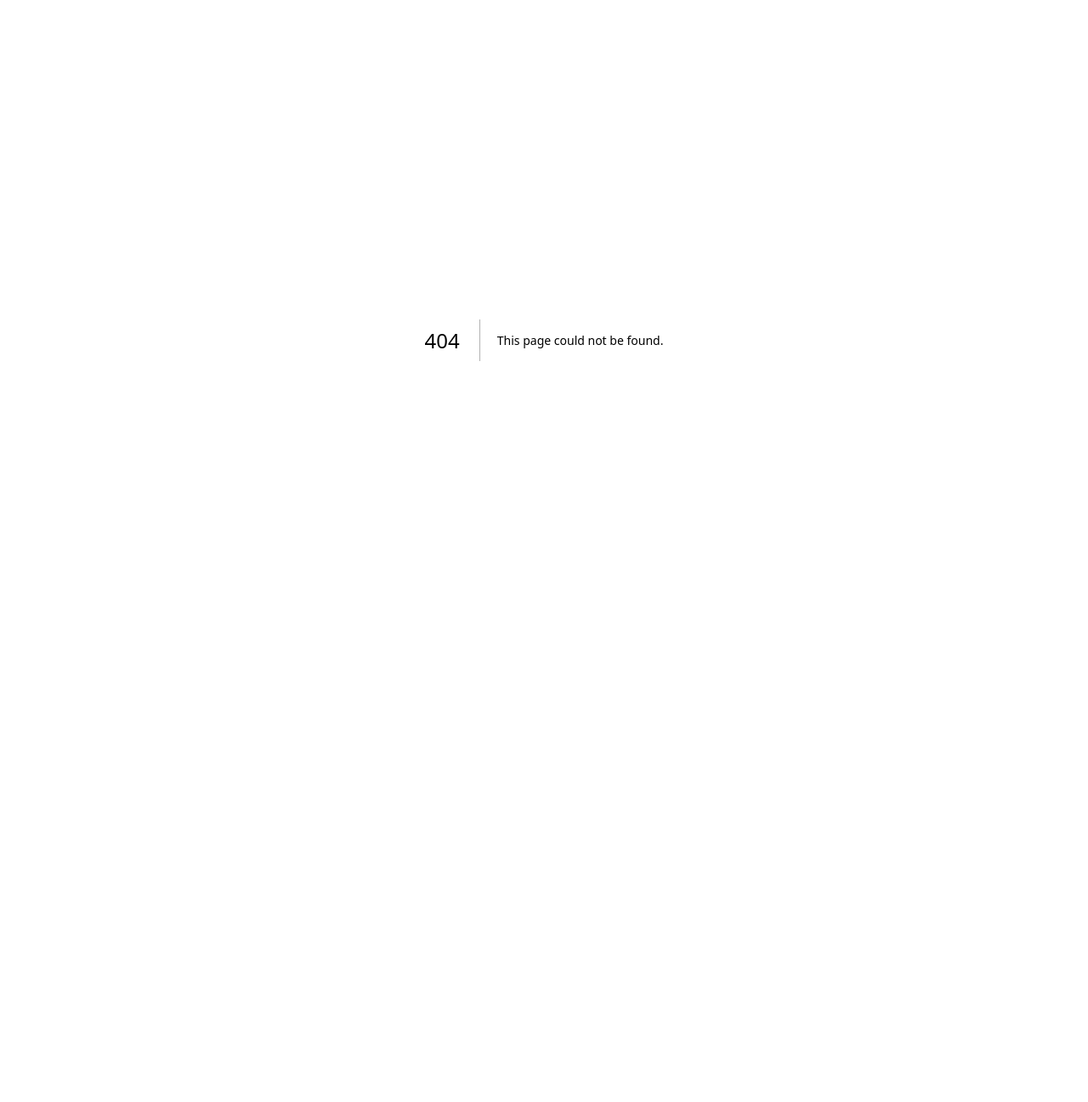
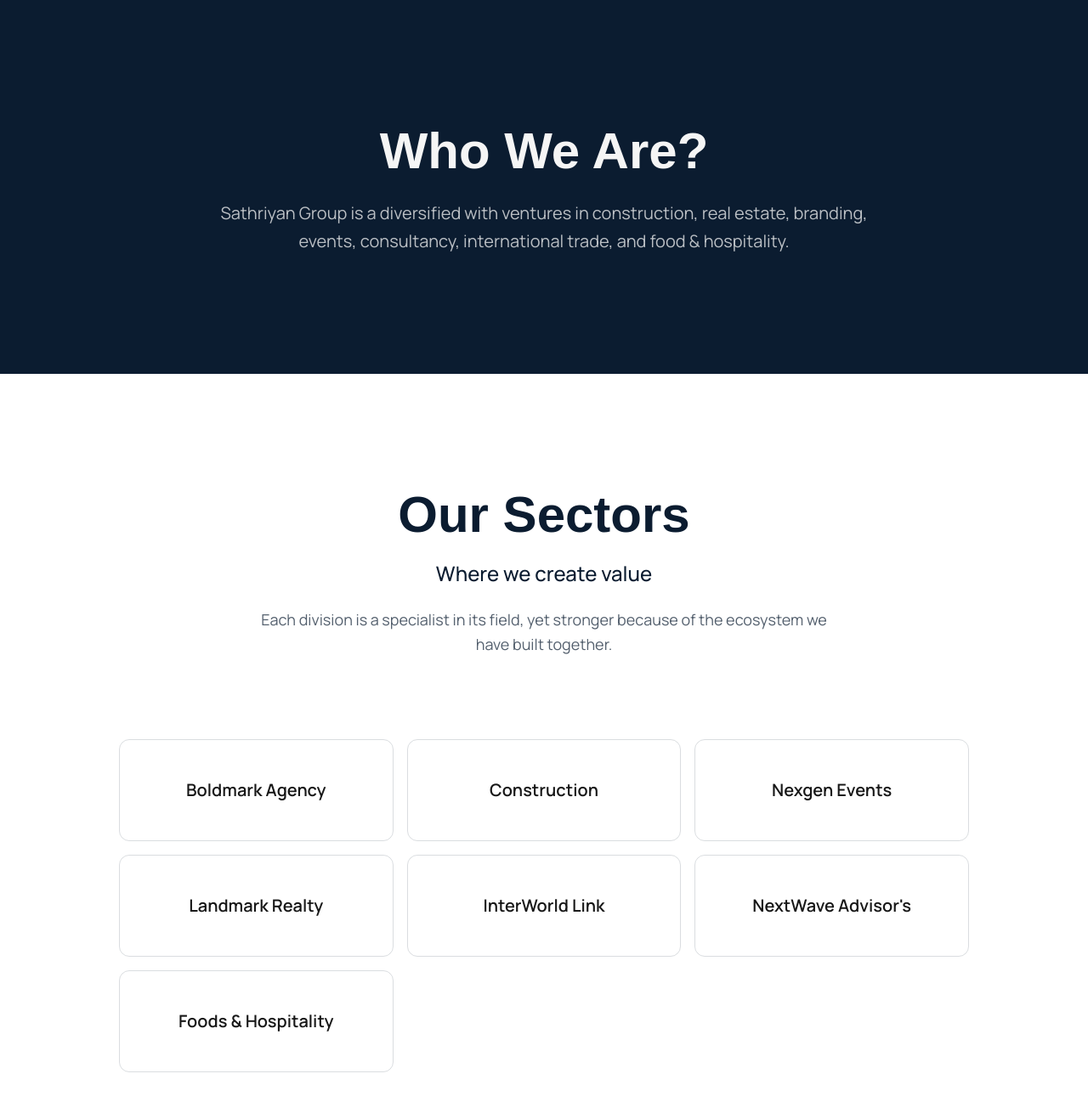
Before and after one commit to Random-Stack-Team/client-sathriyan-groups, a Next.js app: page /about in a window 1280 px wide. Before the commit this address had no page. Shown: the top 1297 px of the page at 85% size. Before the commit the page ends 800 px from the top, so only its background shows below. Built offline with nearby package versions, Linux system fonts and the light colour scheme; a web font is replaced by a local one.

Commit message:
Basic about page created

```diff
--- /dev/null
+++ b/app/about/page.tsx
@@ -0,0 +1,5 @@
+import { AboutPage } from "@/features/about/about-page";
+
+export default function About() {
+  return <AboutPage />;
+}
--- /dev/null
+++ b/features/about/about-page.tsx
@@ -0,0 +1,17 @@
+import { AboutHero } from "./components/about-hero";
+import { SectorsSection } from "./components/sectors-section";
+import { MissionVision } from "./components/mission-vision";
+import {AboutStats} from "./components/about-stats";
+import {AboutCTA} from "./components/about-cta";
+
+export function AboutPage() {
+  return (
+    <main>
+      <AboutHero />
+      <SectorsSection />
+        <MissionVision />
+        <AboutStats />
+        <AboutCTA />
+    </main>
+  );
+}
--- /dev/null
+++ b/features/about/components/about-cta.tsx
@@ -0,0 +1,26 @@
+import Link from "next/link";
+
+export function AboutCTA() {
+  return (
+    <section className="px-6 py-20 md:px-0 md:py-32">
+      <div className="mx-auto max-w-[1240px] rounded-2xl bg-[#0b1c30] px-6 py-16 text-center text-white md:px-20 md:py-24">
+        <h2 className="font-display text-4xl leading-tight font-bold md:text-6xl">
+          Let&apos;s build something enduring together.
+        </h2>
+
+        <p className="mx-auto mt-6 max-w-[700px] text-base leading-relaxed text-white/75 md:text-lg">
+          Whether you are looking for a development partner, investment
+          advisor, event producer, or trade facilitator, our team is ready to
+          help.
+        </p>
+
+        <Link
+          href="/contact"
+          className="mt-10 inline-flex rounded-full bg-white px-7 py-3 text-sm font-semibold text-[#0b1c30] transition-transform duration-300 hover:scale-105"
+        >
+          Contact Our Team
+        </Link>
+      </div>
+    </section>
+  );
+}
--- /dev/null
+++ b/features/about/components/about-hero.tsx
@@ -0,0 +1,17 @@
+export function AboutHero() {
+  return (
+    <section className="flex min-h-[360px] items-center justify-center bg-[#0b1c30] px-6 py-16 text-center text-[#f5f5f5] md:min-h-[440px] md:px-0">
+      <div className="mx-auto flex max-w-[900px] flex-col items-center">
+        <h1 className="font-display text-4xl leading-tight font-bold md:text-6xl">
+          Who We Are?
+        </h1>
+
+        <p className="mx-auto mt-5 max-w-[800px] text-base leading-relaxed text-[#f5f5f5]/75 md:text-xl">
+          Sathriyan Group is a diversified with ventures in construction, real
+          estate, branding, events, consultancy, international trade, and food &
+          hospitality.
+        </p>
+      </div>
+    </section>
+  );
+}
--- /dev/null
+++ b/features/about/components/about-stats.tsx
@@ -0,0 +1,26 @@
+const stats = [
+  { value: "—", label: "Experience" },
+  { value: "—", label: "Projects" },
+  { value: "—", label: "Trusted Clients" },
+  { value: "—", label: "Design" },
+];
+
+export function AboutStats() {
+  return (
+    <section className="px-6 py-20 md:px-0 md:py-32">
+      <div className="mx-auto grid max-w-[1240px] grid-cols-2 gap-y-12 md:grid-cols-4 md:gap-8">
+        {stats.map((stat) => (
+          <div key={stat.label} className="text-center">
+            <p className="font-display text-5xl font-bold text-[#0b1c30] md:text-7xl">
+              {stat.value}
+            </p>
+
+            <p className="mt-3 text-sm font-medium text-[#0b1c30]/70 md:text-base">
+              {stat.label}
+            </p>
+          </div>
+        ))}
+      </div>
+    </section>
+  );
+}
--- /dev/null
+++ b/features/about/components/mission-vision.tsx
@@ -0,0 +1,31 @@
+export function MissionVision() {
+  return (
+    <section className="px-6 py-20 md:px-0 md:py-32">
+      <div className="mx-auto grid max-w-[1240px] gap-16 md:grid-cols-2 md:gap-24">
+        <div>
+          <h2 className="font-display text-4xl leading-tight font-bold text-[#0b1c30] md:text-6xl">
+            Our Mission
+          </h2>
+
+          <p className="mt-8 text-lg leading-relaxed text-[#0b1c30]/75 md:text-2xl">
+            To build and connect markets, places, and experiences that drive
+            prosperity and improve quality of life delivered with integrity,
+            innovation, and an unwavering commitment to the people we serve.
+          </p>
+        </div>
+
+        <div>
+          <h2 className="font-display text-4xl leading-tight font-bold text-[#0b1c30] md:text-6xl">
+            Our Vision
+          </h2>
+
+          <p className="mt-8 text-lg leading-relaxed text-[#0b1c30]/75 md:text-2xl">
+            To be the trusted partner of choice for governments, investors, and
+            communities seeking transformative, sustainable growth across
+            borders and industries.
+          </p>
+        </div>
+      </div>
+    </section>
+  );
+}
--- /dev/null
+++ b/features/about/components/sectors-section.tsx
@@ -0,0 +1,43 @@
+const sectors = [
+  "Boldmark Agency",
+  "Construction",
+  "Nexgen Events",
+  "Landmark Realty",
+  "InterWorld Link",
+  "NextWave Advisor's",
+  "Foods & Hospitality",
+];
+
+export function SectorsSection() {
+  return (
+    <section className="px-6 py-24 md:px-0 md:py-32">
+      <div className="mx-auto max-w-[1000px] text-center">
+        <h2 className="font-display text-4xl leading-tight font-bold text-[#0b1c30] md:text-6xl">
+          Our Sectors
+        </h2>
+
+        <p className="mt-4 text-xl font-medium text-[#0b1c30] md:text-2xl">
+          Where we create value
+        </p>
+
+        <p className="mx-auto mt-6 max-w-[700px] text-base leading-relaxed text-[#0b1c30]/70 md:text-lg">
+          Each division is a specialist in its field, yet stronger because of
+          the ecosystem we have built together.
+        </p>
+
+        <div className="mt-16 grid gap-4 sm:grid-cols-2 md:mt-24 md:grid-cols-3">
+          {sectors.map((sector) => (
+            <div
+              key={sector}
+              className="flex min-h-[120px] items-center justify-center rounded-xl border border-[#0b1c30]/15 px-6 text-center transition-colors duration-300 hover:bg-[#0b1c30] hover:text-white"
+            >
+              <span className="text-lg font-semibold md:text-xl">
+                {sector}
+              </span>
+            </div>
+          ))}
+        </div>
+      </div>
+    </section>
+  );
+}
```
Also changed, not shown: app/contact/page.tsx (added), features/contact/contact-page.jsx (added), 1 other file (tests, documents, lock files or other folders).
